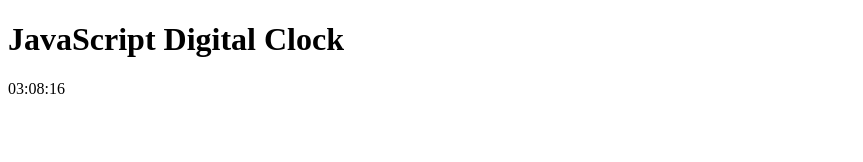
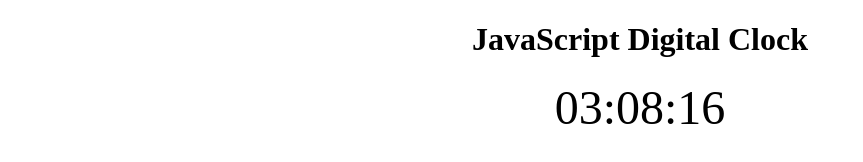
Before and after one commit to christopher-baek/javascript-digital-clock, a plain HTML site: page index.html in a window 1280 px wide. Shown: the whole page, without its empty margins (0-863 px from the left). Drawn offline with Linux system fonts and the light colour scheme.

Commit message:
Align content

```diff
--- a/index.html
+++ b/index.html
@@ -5,6 +5,8 @@
     <meta http-equiv="X-UA-Compatible" content="IE=edge">
     <meta name="viewport" content="width=device-width, initial-scale=1">
     <title>JavaScript Digital Clock</title>
+    <link rel="stylesheet" type="text/css"
+          href="https://fonts.googleapis.com/css?family=Tangerine">
     <link rel="stylesheet" type="text/css" href="javascript-digital-clock.css">
   </head>
   <body>
--- a/javascript-digital-clock.css
+++ b/javascript-digital-clock.css
@@ -1,3 +1,8 @@
+h1 {
+	text-align: center;
+}
 #clock {
 	display: none;
+	font-size: 48px;
+	text-align: center;
 }
```
